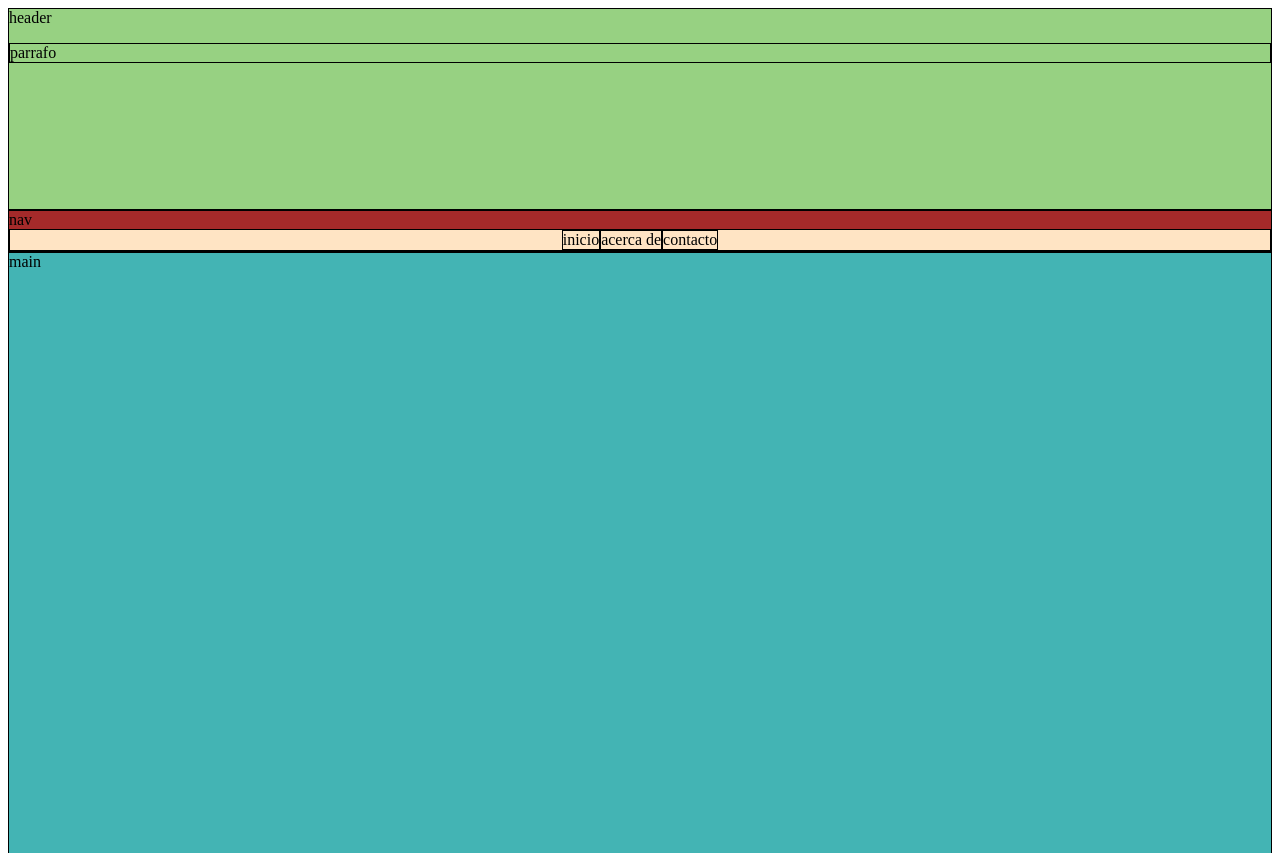
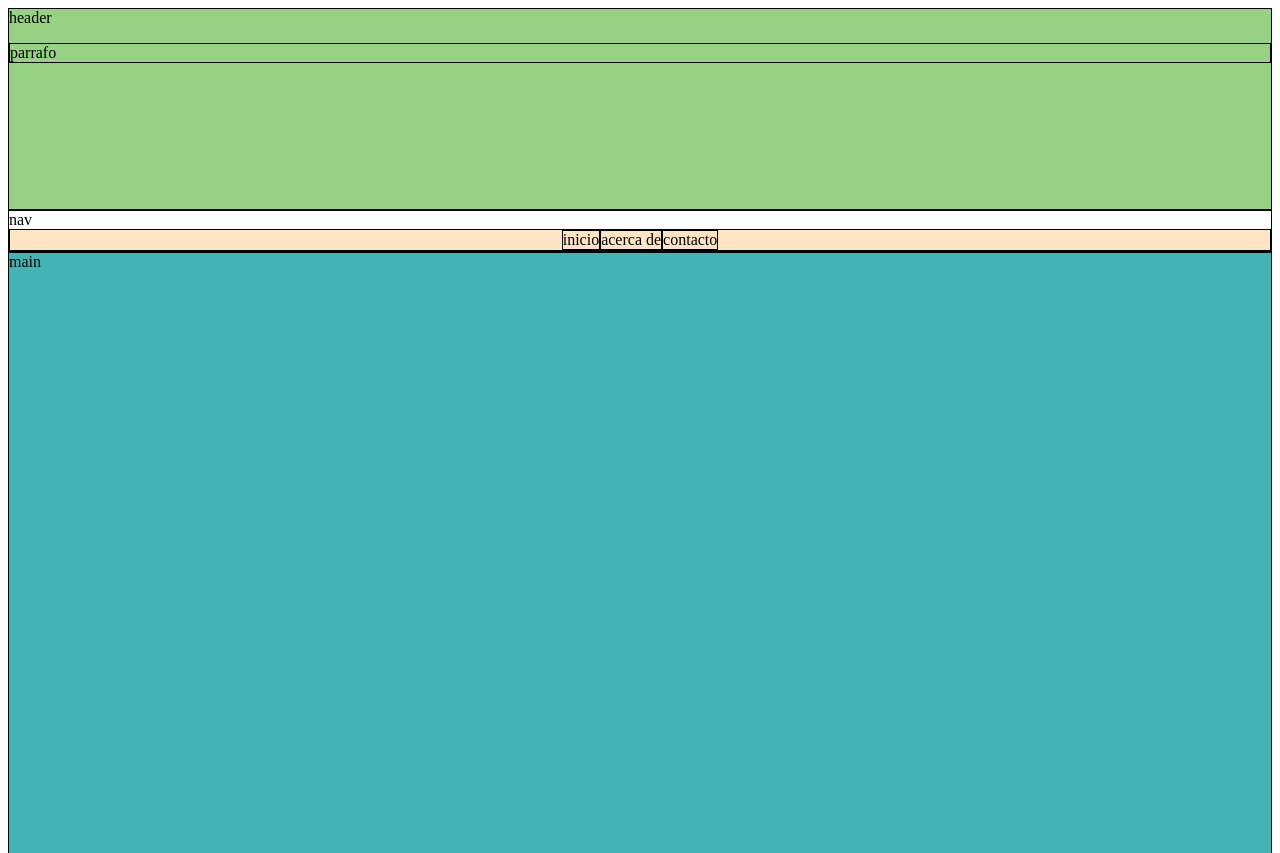
Before and after one commit to LuisNeri-06/Arquitectura-Web, a plain HTML site: page index.html in a window 1280 px wide. Shown: the top 853 px of the page. Drawn offline with Linux system fonts and the light colour scheme.

```diff
--- a/index.html
+++ b/index.html
@@ -24,11 +24,7 @@
 
             background-color: rgb(151, 209, 130)  }
 
-nav {
-
-                /*height: 40px*/; background-color: brown;
-
-            }
+nav {/*height: 40px*/; background-color:}
 
 main {
 
```
